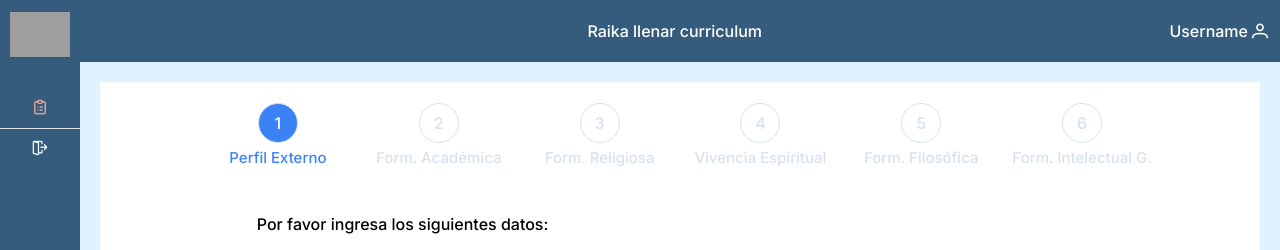
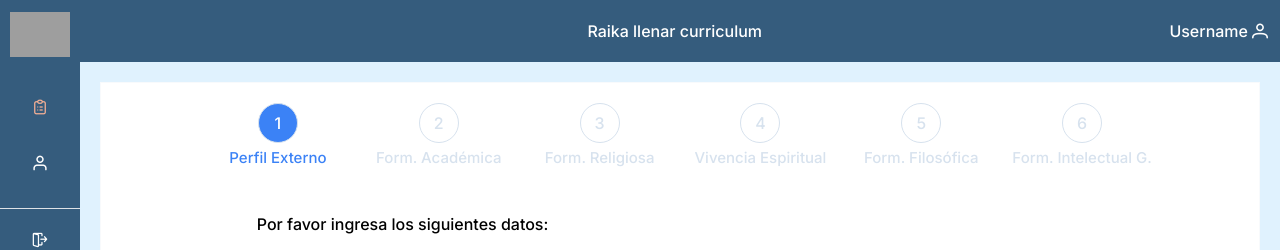
Before and after one commit to Eduardodac/occRaikaApp, a React (Vite) app: page /curriculum/perfil-externo in a window 1280 px wide. Shown: the top 250 px of the page. Built offline with nearby package versions, Linux system fonts and the light colour scheme; grey boxes are pictures that could not be loaded.

Commit message:
Nivela menús

```diff
--- a/src/pages/Curriculum/Religiosa.tsx
+++ b/src/pages/Curriculum/Religiosa.tsx
@@ -17,6 +17,7 @@ const initialValues = {
 
 export const Religiosa = () => {
 
+    const [opcion, setOpcion] = useState("");
     const [lectura, setLectura] = useState("");
     const [curso1, setCurso1] = useState("");
     const [curso2, setCurso2] = useState("");
@@ -170,8 +171,8 @@ export const Religiosa = () => {
                 <div className="flex flex-row w-5/5 items-center mb-2">
                     <label className="pr-2 w-3/5"> ¿Has leido la sagrada escritura en su totalidad?: </label>
                     <Dropdown
-                        value={lectura}
-                        onChange={(e) => setLectura(e.value)}
+                        value={opcion}
+                        onChange={(e) => setOpcion(e.value)}
                         options={opciones}
                         optionLabel="name"
                         placeholder="Selecciona una opción"
--- a/src/shared/MenuItemIcon.tsx
+++ b/src/shared/MenuItemIcon.tsx
@@ -12,7 +12,7 @@ export const MenuItemIcon = ({
     img,
 }: ItemProps) => {
     return (
-        <div className='flex mx-4 my-2 '>
+        <div className='flex mx-4 my-2 h-12'>
             {
                 icon != 'icon-ico-salir'
                     ? (<NavLink
@@ -26,9 +26,11 @@ export const MenuItemIcon = ({
                             : (<i className={`${icon} py-3 pl-4 text-base`}></i>)}
 
                     </NavLink>)
-                    : (<button className=''>{img != null
-                        ? (<div className='py-3 pl-3'><img src={img} alt={path} className="h-5 w-5 opacity-60" /></div>)
-                        : (<i className={`${icon} py-3 pl-4 text-base`}></i>)}</button>)
+                    : (<button className=''>
+                        {img != null
+                            ? (<div className='py-3 pl-3'><img src={img} alt={path} className="h-5 w-5 opacity-60" /></div>)
+                            : (<i className={`${icon} py-3 pl-4 text-base`}></i>)}
+                    </button>)
             }
 
         </div>
--- a/src/shared/menuItems.tsx
+++ b/src/shared/menuItems.tsx
@@ -8,6 +8,11 @@ export const menuItems = () => {
         {
             template : () => (
                 <MenuItem label = 'Curriculum' icon = "icon-ico-reportes" path = "Curriculum"/>
+            )
+        },
+        {
+            template : () => (
+                <MenuItem label = 'Perfil Interno' icon = "icon-ico-basicos" path = "PerfilInterno"/>
             )
         },
         {
@@ -28,6 +33,11 @@ export const menuItems = () => {
             )
         },
         {
+            template : () => (
+                <MenuItemIcon icon = "icon-ico-basicos" path = "PerfilInterno"/>
+            )
+        },
+        {
             separator: true
         }
         ,
```
